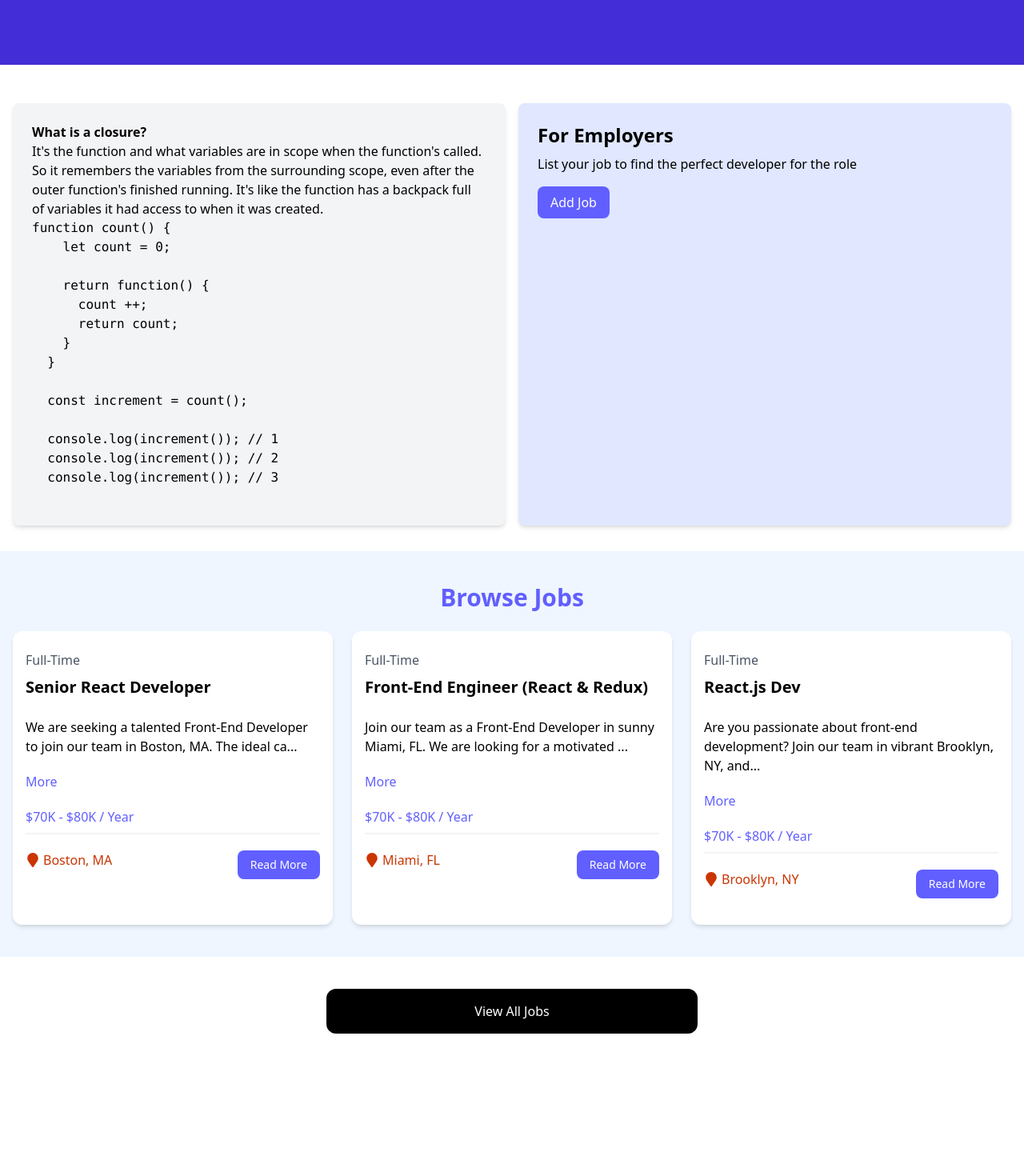
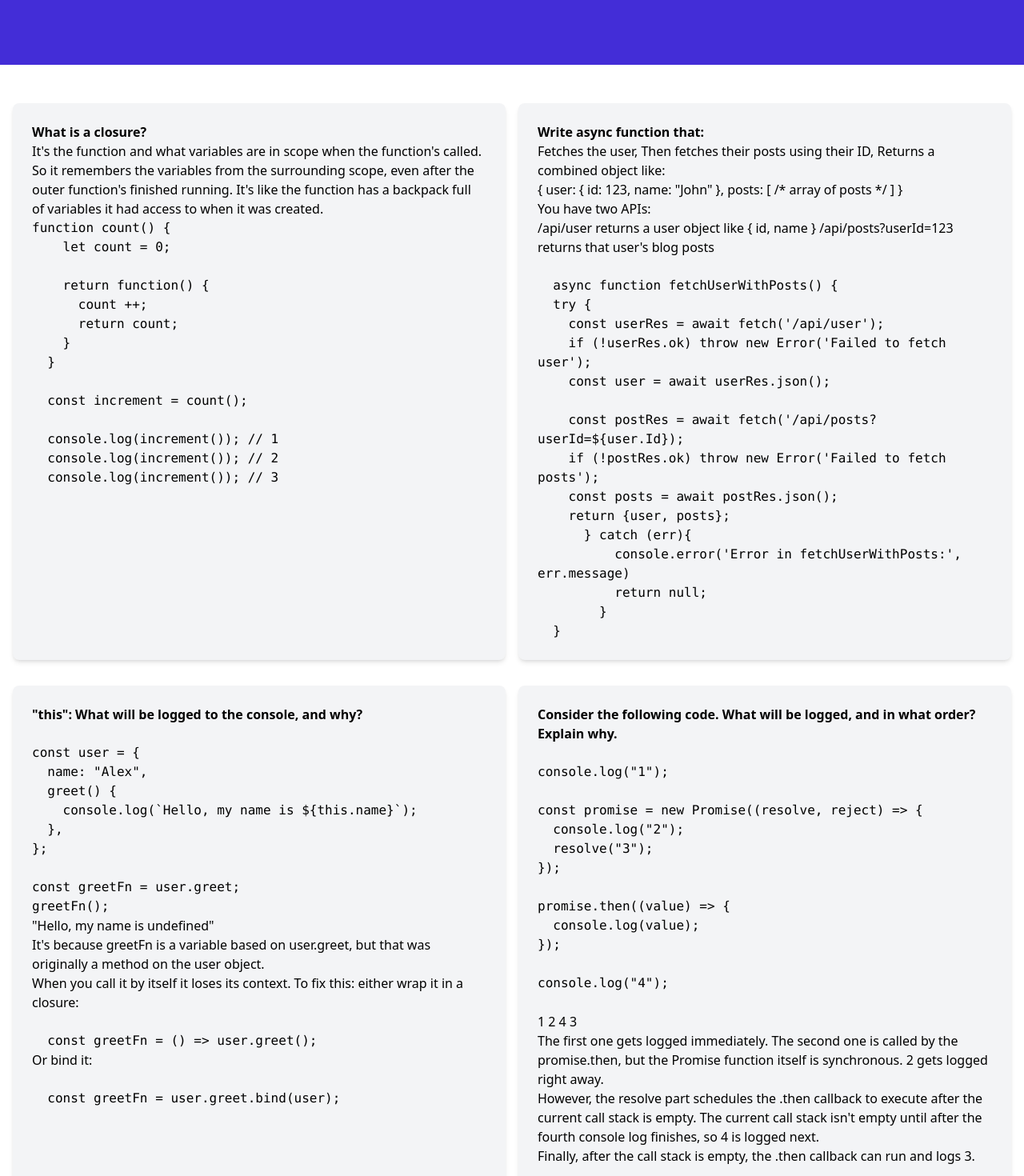
Before and after one commit to MarkNewcomb1/react-course-2025, a React (Vite) app: page / in a window 1280 px wide. Shown: the part 280-1750 px from the top of the page at 80% size. Before the commit the page ends 1612 px from the top, so only its background shows below. Built offline with nearby package versions, Linux system fonts and the light colour scheme.

Commit message:
added exercise questions

```diff
--- a/src/components/HomeCards.jsx
+++ b/src/components/HomeCards.jsx
@@ -17,6 +17,70 @@ const HomeCards = () => {
   console.log(increment()); // 2
   console.log(increment()); // 3
   `
+
+  const apiCombinedObject = `{
+  user: { id: 123, name: "John" },
+  posts: [ /* array of posts */ ]
+}
+`
+  const apiInstructions = `/api/user returns a user object like { id, name }
+
+
+/api/posts?userId=123 returns that user's blog posts`
+
+const apiAnswer = `
+  async function fetchUserWithPosts() {
+  try {
+    const userRes = await fetch('/api/user');
+    if (!userRes.ok) throw new Error('Failed to fetch user');
+    const user = await userRes.json();
+
+    const postRes = await fetch('/api/posts?userId=\${user.Id});
+    if (!postRes.ok) throw new Error('Failed to fetch posts');
+    const posts = await postRes.json();
+    return {user, posts};
+      } catch (err){
+          console.error('Error in fetchUserWithPosts:', err.message)
+          return null;
+        }
+  }
+`
+
+const thisQuestion = `
+const user = {
+  name: "Alex",
+  greet() {
+    console.log(\`Hello, my name is \${this.name}\`);
+  },
+};
+
+const greetFn = user.greet;
+greetFn();
+`
+
+const thisAnswer1 = `
+  const greetFn = () => user.greet();
+`
+
+const thisAnswer2 = `
+  const greetFn = user.greet.bind(user);
+`
+
+const loggedQuestion = `
+console.log("1");
+
+const promise = new Promise((resolve, reject) => {
+  console.log("2");
+  resolve("3");
+});
+
+promise.then((value) => {
+  console.log(value);
+});
+
+console.log("4");
+
+`
   return (
     <section className="py-4">
     <div className="container-xl lg:container m-auto">
@@ -31,17 +95,60 @@ const HomeCards = () => {
               </code>
             </pre>
         </Card>
-        <Card bg='bg-indigo-100'>
-        <h2 className="text-2xl font-bold">For Employers</h2>
-          <p className="mt-2 mb-4">
-            List your job to find the perfect developer for the role
+        <Card>
+          <h2 className="font-bold">Write async function that:</h2>
+          <p>Fetches the user, Then fetches their posts using their ID, Returns a combined object like:
           </p>
-          <a
-            href="/add-job.html"
-            className="inline-block bg-indigo-500 text-white rounded-lg px-4 py-2 hover:bg-indigo-600"
-          >
-            Add Job
-          </a>
+          <p>{apiCombinedObject}</p>
+          <p>You have two APIs:</p>
+          <p>{apiInstructions}</p>
+            <pre id="code">
+              <code className="whitespace-pre-wrap">
+                {apiAnswer}
+              </code>
+            </pre>
+        </Card>
+      </div>
+
+
+
+
+
+      <div className="grid grid-cols-1 md:grid-cols-2 gap-4 p-4 rounded-lg">
+        <Card>
+          <h2 className="font-bold">"this": What will be logged to the console, and why?</h2>
+          <pre id="code">
+              <code className="whitespace-pre-wrap">
+                {thisQuestion}
+              </code>
+            </pre>
+          <p> "Hello, my name is undefined"
+          </p>
+          <p>It's because greetFn is a variable based on user.greet, but that was originally a method on the user object.</p>
+          <p>When you call it by itself it loses its context. To fix this: either wrap it in a closure:</p>
+            <pre id="code">
+              <code className="whitespace-pre-wrap">
+                {thisAnswer1}
+              </code>
+            </pre>
+            <p>Or bind it:</p>
+            <pre id="code">
+              <code className="whitespace-pre-wrap">
+                {thisAnswer2}
+              </code>
+            </pre>
+        </Card>
+        <Card>
+          <h2 className="font-bold">Consider the following code. What will be logged, and in what order? Explain why.</h2>
+            <pre id="code">
+              <code className="whitespace-pre-wrap">
+                {loggedQuestion}
+              </code>
+            </pre>
+            <p>1 2 4 3</p>
+            <p>The first one gets logged immediately. The second one is called by the promise.then, but the Promise function itself is synchronous. 2 gets logged right away.</p>
+            <p>However, the resolve part schedules the .then callback to execute after the current call stack is empty. The current call stack isn't empty until after the fourth console log finishes, so 4 is logged next.</p>
+            <p>Finally, after the call stack is empty, the .then callback can run and logs 3.</p>
         </Card>
       </div>
     </div>
--- a/src/components/JobListings.jsx
+++ b/src/components/JobListings.jsx
@@ -4,7 +4,6 @@ import JobListing from './JobListing';
 
 const JobListings = () => {
     const recentJobs = jobs.slice(0, 3);
-    console.log(jobs);
   return (
     <section className="bg-blue-50 px-4 py-10">
     <div className="container-xl lg:container m-auto">
```
